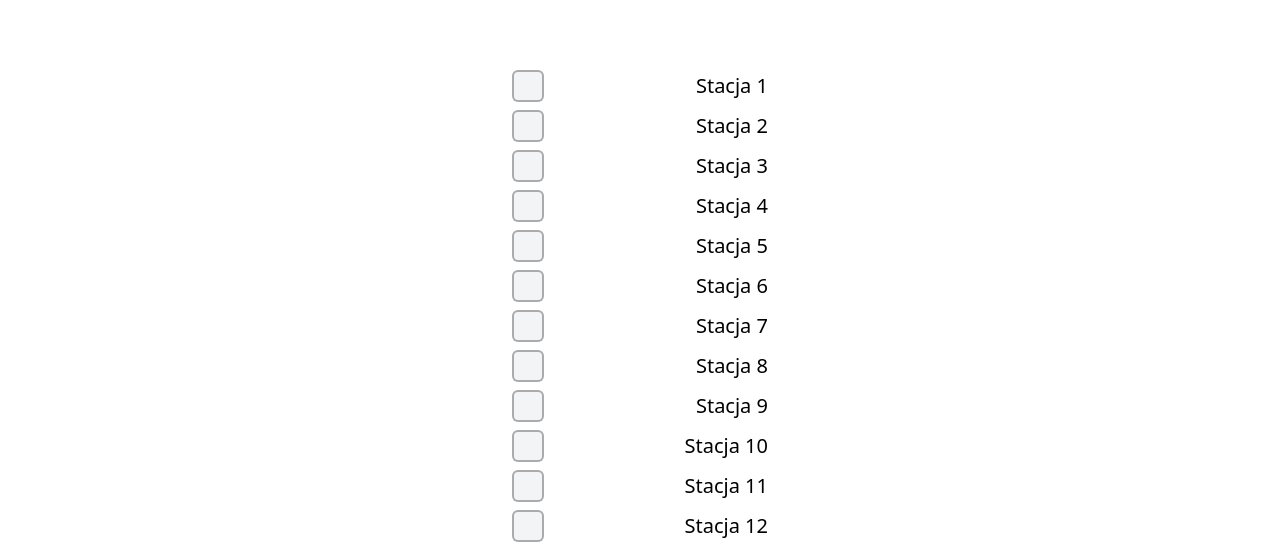
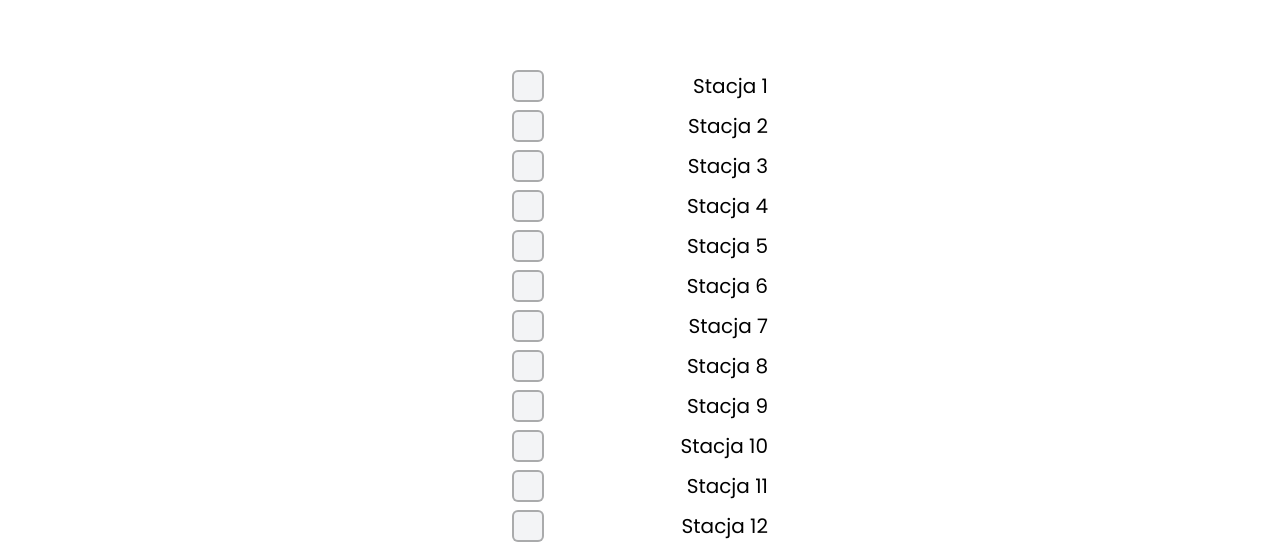
Before and after one commit to FilipScienski/Treasure-Hunt, a React (Vite) app: page /ang/ in a window 1280 px wide. Shown: the part 242-797 px from the top of the page. Built offline with nearby package versions, Linux system fonts and the light colour scheme.

Commit message:
Refactor StationIcon component: apply 'poppins' font to improve text styling

```diff
--- a/src/Pages/MainPage.jsx
+++ b/src/Pages/MainPage.jsx
@@ -69,7 +69,7 @@ export default function MainPage()
 function StationIcon({data, idx})
 {
     return(
-        <div className={`flex items-center gap-4 text-xl w-3xs justify-between`} >
+        <div className={`flex items-center gap-4 text-xl w-3xs justify-between font-['poppins']`} >
             <div className={`flex items-center gap-2 p-2 w-8 h-8 rounded-md border-2 border-black/30 ${data == true ? "bg-green-500 text-white" : "bg-gray-100 text-black"}`}>
 
             </div>
```
